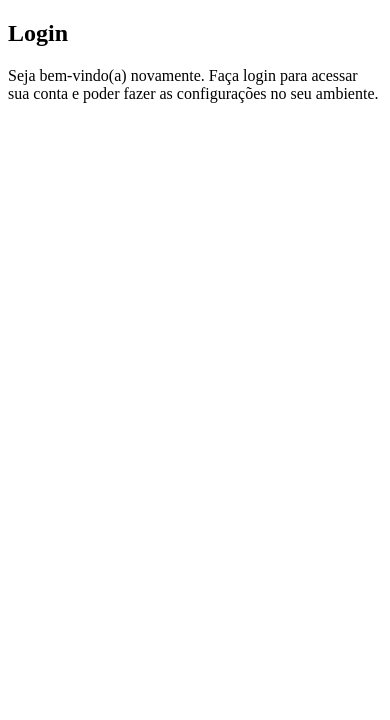
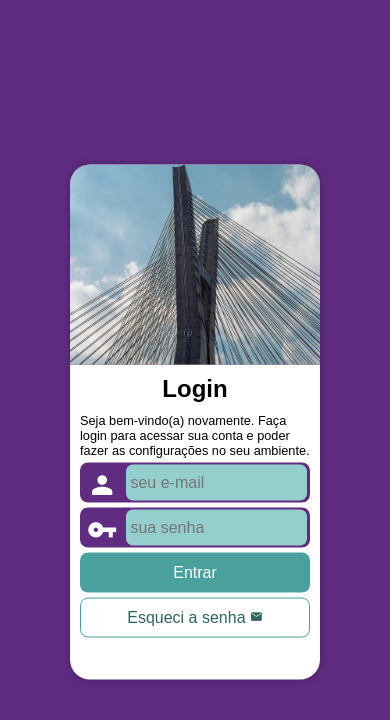
Before and after one commit to vtmortari/projeto-login, a plain HTML site: page index.html in a window 390 px wide. Drawn offline with nearby package versions, Linux system fonts and the light colour scheme.

Commit message:
mobile first do projeto login

```diff
--- a/estilos/style.css
+++ b/estilos/style.css
@@ -5,3 +5,142 @@
     Verde: #49a09d
     Lilás: #5f2c82
 */
+
+*{
+    font-family: Arial, Helvetica, sans-serif;
+    margin: 0px;
+    padding: 0px;
+    box-sizing: border-box;
+}
+
+body{
+    background-color: #5f2c82;
+}
+
+main{
+    position: relative;
+    height: 100vh;
+    width: 100vw;
+}
+
+section#login {
+    background-color: white;
+    position: absolute;
+    height: 515px;
+    width: 250px;
+    top: 50%;
+    left: 50%;
+    transform: translate(-50%, -50%);
+    overflow: hidden;
+    border-radius: 20px;
+    box-shadow: 0px 0px 10px rgba(0, 0, 0, 0.26);
+}
+
+div#imagem{
+    display: block;
+    background-color: #5f2c82;
+    background-image: url(../imagens/pexels-bruno-thethe-3035998.jpg);
+    background-size: cover;
+    background-position: center center;
+    height: 200px;
+}
+
+div#formulario {
+    display: block;
+    padding: 10px;
+}
+
+div#formulario > h1 {
+    text-align: center;
+    margin-bottom: 10px;
+}
+
+div#formulario > p {
+    font-size: 0.798em;
+
+}
+
+div.campo > span{
+    color: white;
+    width: 40px;
+    font-size: 1.9em;
+    padding: 5px;
+}
+
+.material-symbols-outlined {
+    font-variation-settings:
+    'FILL' 1,
+    'wght' 400,
+    'GRAD' 0,
+    'opsz' 48
+  }
+div.campo{
+    background-color: #5f2c82;
+    border: 2px solid #5f2c82;
+    display: block;
+    margin: 5px 0px;
+    width: 100%;
+    height: 40px;
+    border-radius: 8px;
+}
+
+div.campo > input{
+    background-color: #94cfcd;
+    font-size: 1em;
+    height: 100%;
+    width: calc(100% - 45px);
+    padding: 4px;
+    border: none;
+    border-radius: 7px;
+    transform: translateY(-12px);
+}
+
+div.campo > input:focus {
+    background-color: white;
+}
+
+div.campo > label {
+    display: none;
+}
+
+form > a {
+    display: block;
+}
+
+.botao {
+    width: 100%;
+    height: 40px;
+    border-radius: 8px;
+}
+
+form > input[type=submit] {
+    background-color: #49a09d;
+    color: white;
+    border: none;
+    cursor: pointer;
+    font-size: 1em;
+}
+
+form > input[type=submit]:hover{
+    background-color: #2e6664;
+}
+
+a#recsenha {
+    display:block;
+    margin: 5px 0px;
+    margin-top: 5px;
+    padding-top: 10px;
+    border: 1px solid #49a09d;
+    color: #2d6462;
+    text-align: center;
+    text-decoration: none;
+    font-size: 1em;
+}
+
+a#recsenha:hover{
+    background-color: #55b9b6;
+}
+
+form > a#recsenha > span {
+    font-size: 0.8em;
+}
--- a/index.html
+++ b/index.html
@@ -6,6 +6,7 @@
     <title>Login</title>
     <link rel="stylesheet" href="estilos/style.css">
     <link rel="stylesheet" href="estilos/media-querry.css">
+    <link rel="stylesheet" href="https://fonts.googleapis.com/css2?family=Material+Symbols+Outlined:opsz,wght,FILL,GRAD@20..48,100..700,0..1,-50..200" />
 </head>
 <body>
     <main>
@@ -20,7 +21,27 @@
                 <p>
                     Seja bem-vindo(a) novamente. Faça login para acessar sua conta e poder fazer as configurações no seu ambiente.
                 </p>
-                <form action="login.php" method="post">
+                <form action="login.php" method="post" autocomplete="on">
+                    <div class="campo">
+                        <span class="material-symbols-outlined">
+                            person
+                        </span>
+                        <input type="email" name="email" id="iemail" autocomplete="email" placeholder="seu e-mail" required maxlength="30">
+                        <label for="iemail">Login</label>
+                    </div>
+                    <div class="campo">
+                        <span class="material-symbols-outlined">
+                            vpn_key
+                        </span>
+                        <input type="password" name="senha" id="isenha" autocomplete="current-password" placeholder="sua senha" required minlength="8" maxlength="20">
+                        <label for="isenha">Senha</label>
+                    </div>
+                    <input type="submit" value="Entrar" class="botao">
+                    <a href="esqueci.html" class="botao" id="recsenha"> Esqueci a senha
+                        <span class="material-symbols-outlined">
+                        mail
+                        </span>
+                    </a>
 
                 </form>
             </div>
```
